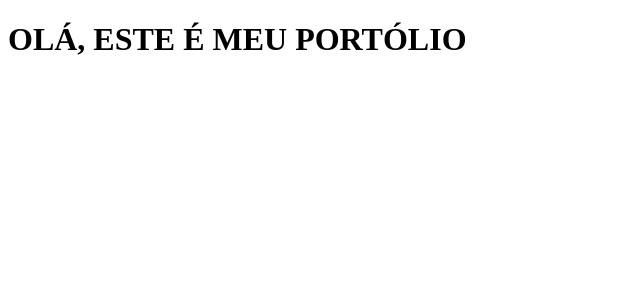
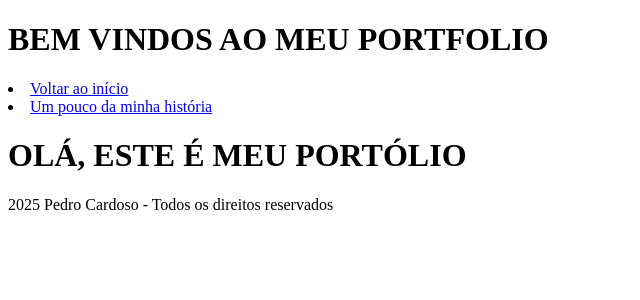
Before and after one commit to Cardoso2626/Portfolio---Pedro-Cardoso, a Next.js app in the folder portfolio/: page / in a window 1280 px wide. Shown: the top 300 px of the page, without its empty margins (0-640 px from the left). Built offline with nearby package versions, Linux system fonts and the light colour scheme.

Commit message:
Colocando a rota para funcionar através dos links

```diff
--- a/portfolio/src/app/Components/Cabecalho/Cabecalho.tsx
+++ b/portfolio/src/app/Components/Cabecalho/Cabecalho.tsx
@@ -1,7 +1,10 @@
+import Menu from "../Menu/Menu";
+
 export default function Cabecalho(){
     return(
         <header>
             <h1>BEM VINDOS AO MEU PORTFOLIO</h1>
+            <Menu/>
         </header>
     )
 
--- a/portfolio/src/app/Components/Menu/Menu.tsx
+++ b/portfolio/src/app/Components/Menu/Menu.tsx
@@ -1,7 +1,10 @@
+import Link from "next/link";
+
 export default function Menu(){
     return(
-        <div>
-            <h2>Menu</h2>
-        </div>
+        <nav>
+            <li><Link href={"/"}>Voltar ao início</Link></li>
+            <li><Link href={"/informacao"}>Um pouco da minha história</Link></li>
+        </nav>
     )
 }
--- a/portfolio/src/app/Components/Rodape/Rodape.tsx
+++ b/portfolio/src/app/Components/Rodape/Rodape.tsx
@@ -1,7 +1,7 @@
 export default function Rodape(){
     return(
         <footer>
-            <h2>2025 Pedro Cardoso - Todos os direitos reservados</h2>
+            <p>2025 Pedro Cardoso - Todos os direitos reservados</p>
         </footer>
     )
 }
--- a/portfolio/src/app/layout.tsx
+++ b/portfolio/src/app/layout.tsx
@@ -1,4 +1,6 @@
 import type { Metadata } from "next";
+import Cabecalho from "./Components/Cabecalho/Cabecalho";
+import Rodape from "./Components/Rodape/Rodape";
 
 
 
@@ -15,7 +17,9 @@ export default function RootLayout({
   return (
     <html lang="pt-br">
       <body>
+        <Cabecalho/>
         {children}
+        <Rodape/>
       </body>
     </html>
   );
```
